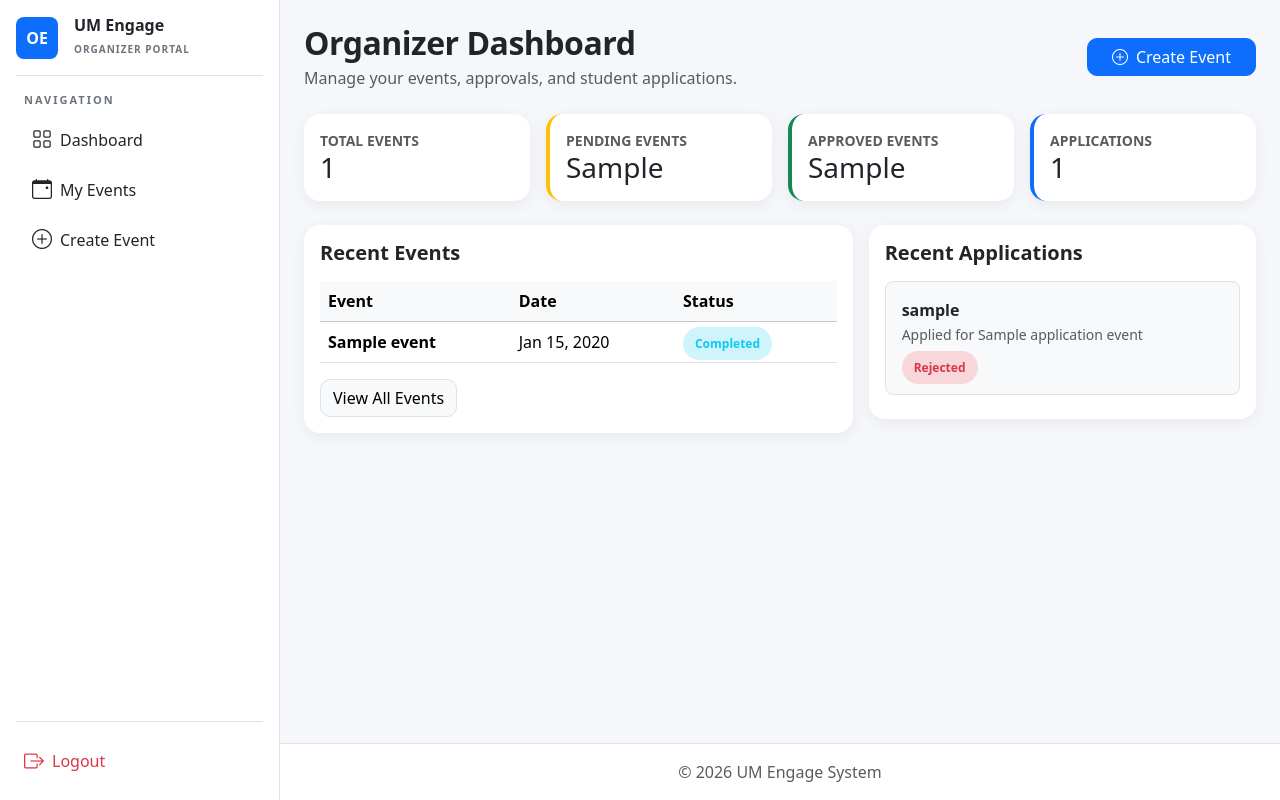
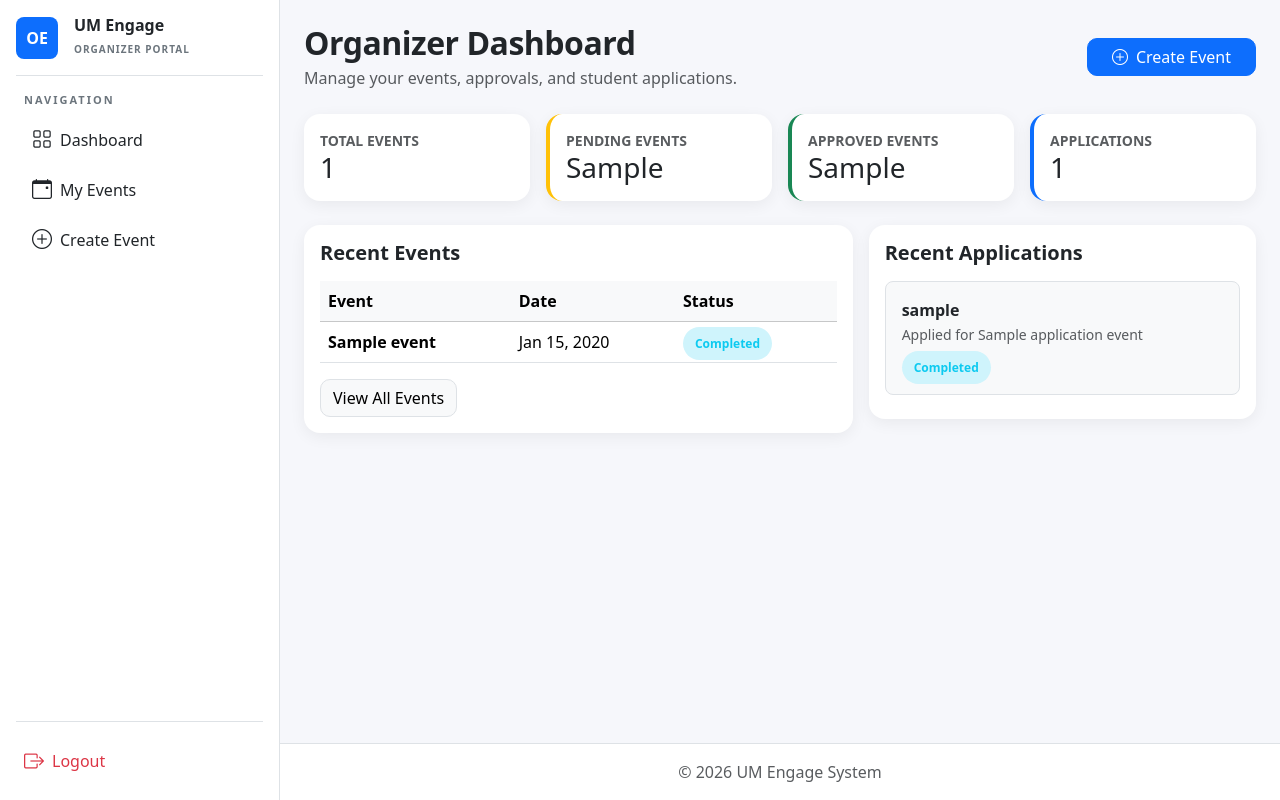
Before and after one commit to cmeranz/event-management-system, a Django app: template organizer/templates/organizer/dashboard.html in a window 1280 px wide. Run offline with Django 5.2, Linux system fonts and the light colour scheme; the template is opened without the code that fills it: most values are stand-ins (such as "Sample title", 1, 10 or a date in 2020); some libraries are stand-ins or nearby versions.

Commit message:
Resolve issue (Completed status)

```diff
--- a/organizer/templates/organizer/dashboard.html
+++ b/organizer/templates/organizer/dashboard.html
@@ -114,6 +114,8 @@
                         <span class="status-badge bg-warning-subtle text-warning">Pending</span>
                         {% elif app.application_status == 'Approved' %}
                         <span class="status-badge bg-success-subtle text-success">Approved</span>
+                        {% elif app.application_status == 'Completed' %}
+                        <span class="status-badge bg-info-subtle text-info">Completed</span>
                         {% else %}
                         <span class="status-badge bg-danger-subtle text-danger">Rejected</span>
                         {% endif %}
```
Also changed, not shown: db.sqlite3, media/event_images/ip12_lCDGyeW.png (added), media/event_images/ip12_qgZg5PG.png (added).
